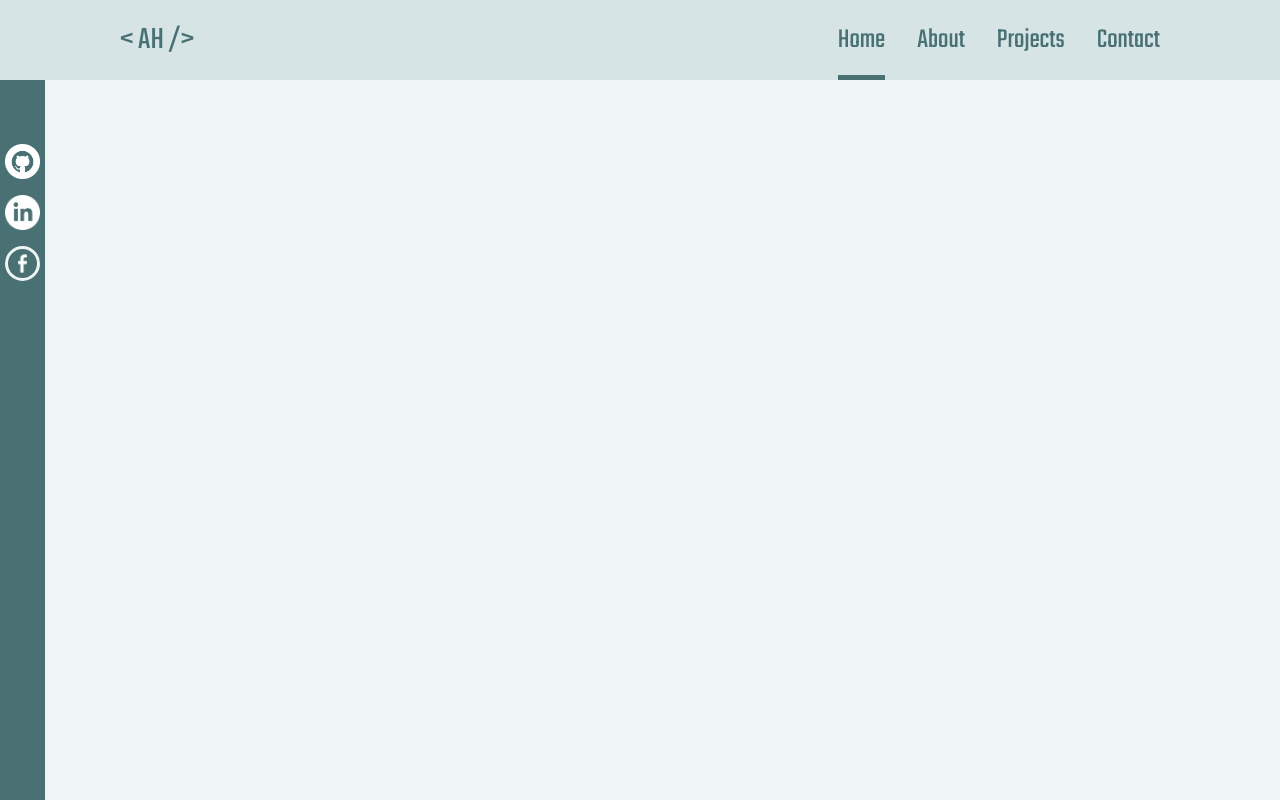
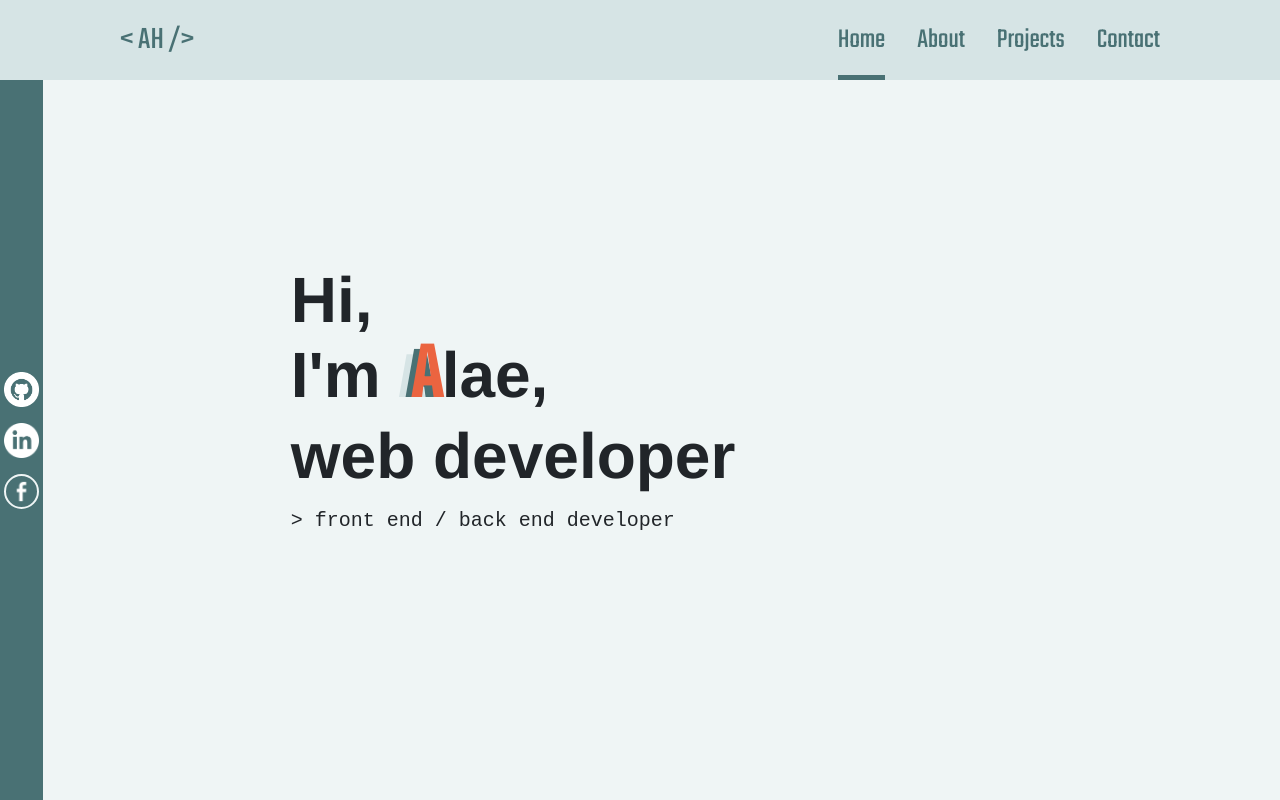
Before and after one commit to alaeherrak/alaeherrak.github.io, a React (Vite) app: page / in a window 1280 px wide. Built offline with nearby package versions, Linux system fonts and the light colour scheme.

Commit message:
progress commit

```diff
--- a/src/assets/home.css
+++ b/src/assets/home.css
@@ -1,4 +1,4 @@
-@import 'generic.css';
+@import "generic.css";
 
 .home-container {
   height: 90vh;
@@ -11,12 +11,58 @@
   background: var(--color3);
   display: flex;
   flex-direction: column;
-    justify-content: flex-start;
+  justify-content: center;
   align-items: center;
-    padding-top: 4rem;
+  /* padding-top: 180px; */
   gap: 1rem;
 }
 .home-links a:last-child img {
-    border: 3px solid var(--color1);
+  border: 2px solid var(--color1);
   border-radius: 50%;
 }
+.home-links a img:hover {
+    width: 30px;
+    margin: 2.5px 0;
+  }
+.home-main {
+  width: 100%;
+  position: relative;
+  display: flex;
+}
+.home-main-container {
+  position: absolute;
+  top: 28%;
+  left: 20%;
+}
+.d {
+  font-size: 64px;
+  font-weight: bold;
+  font-family: "Franklin Gothic Medium", "Arial Narrow", Arial, sans-serif;
+  margin: -30px 0px;
+  transition: 0.5s;
+}
+.s1 {
+  color: var(--color2);
+}
+.s2 {
+  color: var(--color3);
+  margin-left: -18px;
+  font-size: 72px;
+}
+.s3 {
+  color: var(--color4);
+  margin-left: -22px;
+  font-size: 80px;
+}
+.d4 {
+  font-family: "Courier New", Courier, monospace;
+  font-size: 20px;
+  margin-top: 32px;
+  transition: 0.5s;
+}
+.d:hover {
+    letter-spacing: 2px;
+}
+.d4:hover {
+    color: var(--color4);
+}
--- a/src/components/Home.jsx
+++ b/src/components/Home.jsx
@@ -2,22 +2,38 @@ import "../assets/home.css";
 import GitHubLogo from "../assets/images/githubLogo.png";
 import LinkedinLogo from "../assets/images/linkedinLogo.png";
 import FacebookLogo from "../assets/images/facebookLogo.png";
+import SideLink from "./SideLink";
 
 const Home = () => {
   return (
     <div className="home-container">
       <div className="home-links">
-        <a href="https://www.github.com/alae-herrak" target='_blank'>
-          <img src={GitHubLogo} alt="ghl" width="35px" />
-        </a>
-        <a href="https://www.linkedin.com/in/alae-herrak-ba9039210" target='_blank'>
-          <img src={LinkedinLogo} alt="ghl" width="35px" />
-        </a>
-        <a href="https://www.facebook.com/herrakalae" target='_blank'>
-          <img src={FacebookLogo} alt="ghl" width="35px" />
-        </a>
+        <SideLink link="https://www.github.com/alae-herrak" logo={GitHubLogo} />
+        <SideLink
+          link="https://www.linkedin.com/in/alae-herrak-ba9039210"
+          logo={LinkedinLogo}
+        />
+        <SideLink
+          link="https://www.facebook.com/herrakalae"
+          logo={FacebookLogo}
+        />
       </div>
-      <div className="home-main"></div>
+      <div className="home-main">
+        <div className="home-main-container">
+          <div className="d d1">Hi,</div>
+          <div className="d d2">
+            I'm{" "}
+            <span>
+              <span className="s1">A</span>
+              <span className="s2">A</span>
+              <span className="s3">A</span>
+            </span>
+            lae,
+          </div>
+          <div className="d d3">web developer</div>
+          <div className="d4">{'>'} front end / back end developer</div>
+        </div>
+      </div>
     </div>
   );
 };
--- /dev/null
+++ b/src/components/SideLink.jsx
@@ -0,0 +1,9 @@
+const SideLink = ({ link, logo }) => {
+  return (
+    <a href={link} target="_blank">
+      <img src={logo} alt="sidelink" width="35px" />
+    </a>
+  );
+};
+
+export default SideLink;
```
Lines whose indentation alone changed are shown as unchanged.
